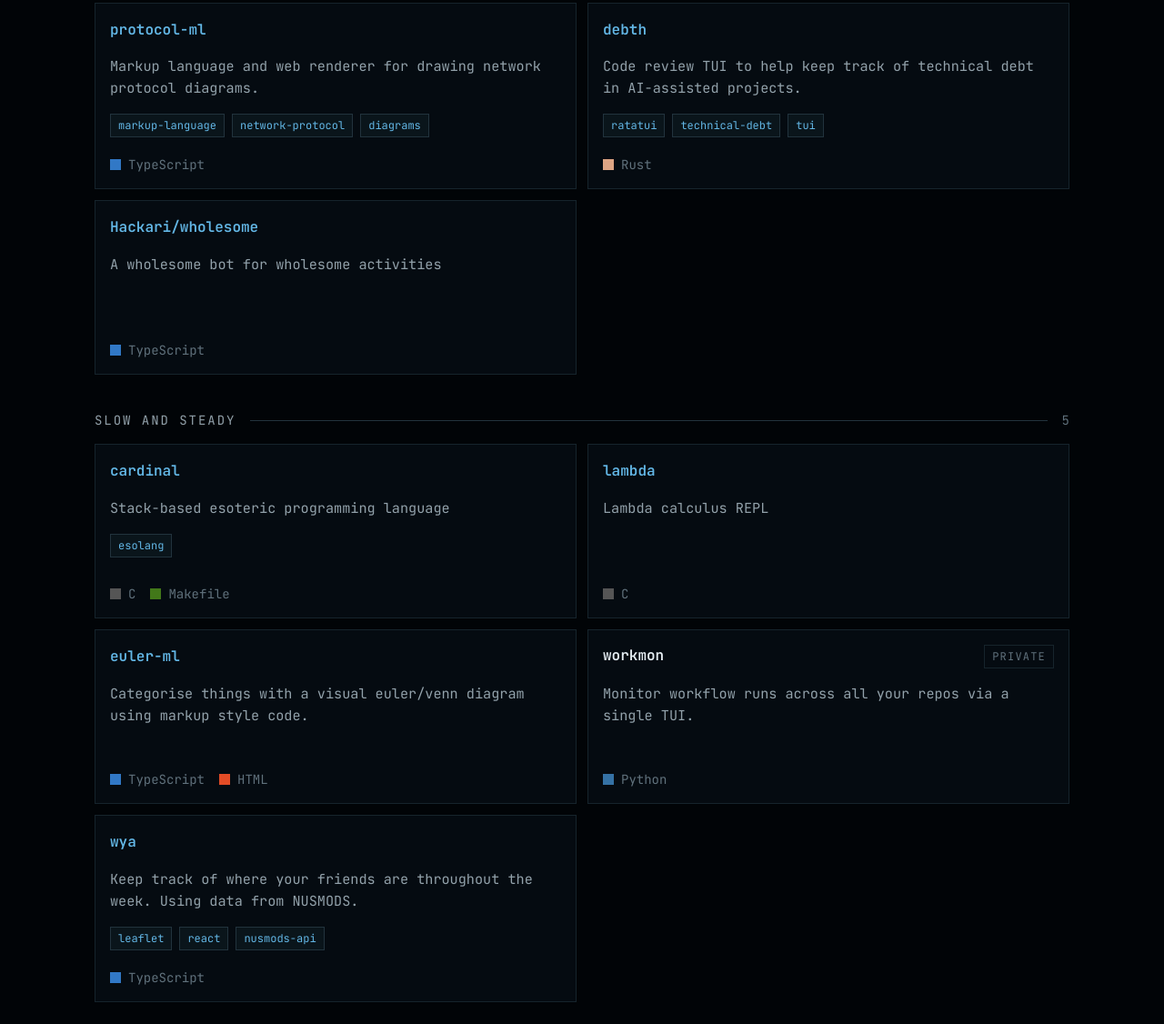
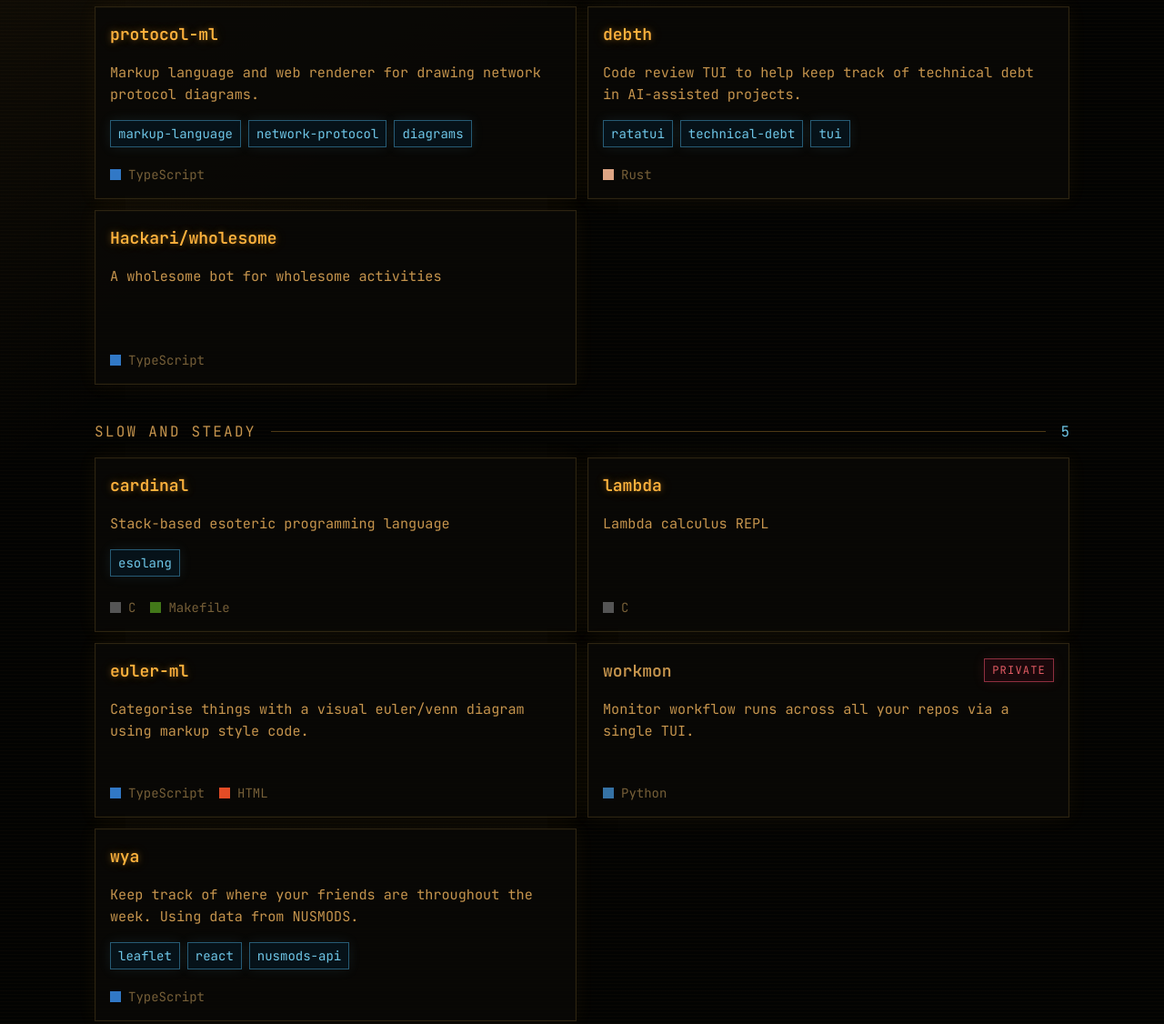
Before and after one commit to alieron/alieron, an Astro site: page / in a window 1280 px wide. Shown: the part 131-1257 px from the top of the page at 91% size. Built offline with nearby package versions, Linux system fonts and the light colour scheme; Astro itself is replaced by a stand-in of ours.

Commit message:
Improve color scheme

```diff
--- a/src/components/ProjectCard.astro
+++ b/src/components/ProjectCard.astro
@@ -22,7 +22,7 @@ const description = project?.description ?? "-";
 ---
 
 <article
-  class="group grid min-h-48 border border-line bg-panel/90 p-4 transition-colors duration-200 hover:border-line-strong hover:bg-panel-soft"
+  class="vfd-panel group grid min-h-48 border border-line bg-panel/90 p-4 transition-colors duration-200 hover:border-line-strong hover:bg-panel-soft"
 >
   <div class="flex h-full flex-col">
     <div class="mb-4 flex items-start justify-between gap-4">
@@ -30,19 +30,19 @@ const description = project?.description ?? "-";
         {
           href ? (
             <a
-              class="break-words text-base font-semibold text-accent transition hover:text-accent-strong"
+              class="vfd-glow break-words text-lg font-semibold text-accent transition hover:text-accent-strong"
               href={href}
               target="_blank"
               rel="noreferrer"
             >{title}</a>
           ) : (
-            <h3 class="break-words text-base font-semibold text-text">{title}</h3>
+            <h3 class="break-words text-lg font-semibold text-muted">{title}</h3>
           )
         }
       </div>
       {
         isPrivate && (
-          <span class="shrink-0 border border-line px-2 py-1 text-xs uppercase tracking-[0.1em] text-faint">
+          <span class="shrink-0 border border-private-line bg-private-panel px-2 py-1 text-xs uppercase tracking-[0.1em] text-private shadow-[0_0_0.85rem_color-mix(in_srgb,var(--color-private)_12%,transparent)]">
             private
           </span>
         )
@@ -55,7 +55,9 @@ const description = project?.description ?? "-";
       topics.length > 0 && (
         <div class="mt-4 flex flex-wrap gap-2">
           {topics.map((topic) => (
-            <span class="border border-divider bg-panel-soft px-2 py-1 text-xs text-accent">{topic}</span>
+            <span class="border border-topic-line bg-topic-panel px-2 py-1 text-sm text-topic shadow-[0_0_0.85rem_color-mix(in_srgb,var(--color-topic)_10%,transparent)]">
+              {topic}
+            </span>
           ))}
         </div>
       )
--- a/src/components/ProjectSection.astro
+++ b/src/components/ProjectSection.astro
@@ -13,11 +13,11 @@ const { category, names, repos } = Astro.props;
 
 <section class="scroll-mt-8">
   <div class="mb-4 flex items-center gap-4">
-    <h2 class="shrink-0 whitespace-nowrap text-sm uppercase tracking-[0.14em] text-muted">{category}</h2>
+    <h2 class="shrink-0 whitespace-nowrap text-base uppercase tracking-[0.14em] text-muted">{category}</h2>
     <div class="min-w-8 flex-1 border-t border-divider"></div>
-    <span class="shrink-0 text-sm text-faint">{names.length}</span>
+    <span class="shrink-0 text-base text-topic">{names.length}</span>
   </div>
-  <div class="grid gap-3 md:grid-cols-2">
+  <div class="grid gap-3 md:grid-cols-2 text-">
     {names.map((name) => <ProjectCard name={name} project={repos[name]} />)}
   </div>
 </section>
--- a/src/components/SiteHeader.astro
+++ b/src/components/SiteHeader.astro
@@ -11,7 +11,7 @@ const githubUrl = `https://github.com/${username}`;
 
 <header class="mx-auto flex w-full max-w-6xl flex-col gap-7 px-5 pt-10 pb-8 sm:px-8 lg:px-10">
   <nav class="flex items-center justify-between gap-4 uppercase tracking-[0.12em] text-muted">
-    <a class="text-accent transition hover:text-accent-strong" href={githubUrl} target="_blank" rel="noreferrer">
+    <a class="vfd-glow text-accent transition hover:text-accent-strong" href={githubUrl} target="_blank" rel="noreferrer">
       github/{username}
     </a>
     <span>{projectCount} projects</span>
--- a/src/styles/global.css
+++ b/src/styles/global.css
@@ -2,17 +2,24 @@
 
 @theme {
   --font-mono: "JetBrains Mono", "SFMono-Regular", Consolas, monospace;
-  --color-page: #010407;
-  --color-panel: #060d12;
-  --color-panel-soft: #0a151b;
-  --color-line: #16242c;
-  --color-divider: #22333d;
-  --color-line-strong: #2f8fd1;
-  --color-text: #e5edf2;
-  --color-muted: #92a1aa;
-  --color-faint: #60717c;
-  --color-accent: #63b7e6;
-  --color-accent-strong: #9ad8f2;
+  --color-page: #030302;
+  --color-panel: #090806;
+  --color-panel-soft: #120f08;
+  --color-line: #2d2411;
+  --color-divider: #4b3815;
+  --color-line-strong: #c98724;
+  --color-text: #ffe2a0;
+  --color-muted: #c5944d;
+  --color-faint: #765f38;
+  --color-accent: #ffb23d;
+  --color-accent-strong: #ffd064;
+  --color-status: #91d35f;
+  --color-private: #e15b63;
+  --color-private-line: #8f2f3f;
+  --color-private-panel: #1a080b;
+  --color-topic: #6fc7e8;
+  --color-topic-line: #275b75;
+  --color-topic-panel: #061219;
 }
 
 @layer base {
@@ -24,7 +31,11 @@
   body {
     min-height: 100vh;
     margin: 0;
-    background: var(--color-page);
+    background:
+      linear-gradient(rgba(255, 177, 61, 0.025) 1px, transparent 1px),
+      linear-gradient(145deg, rgba(255, 177, 61, 0.06), transparent 34rem),
+      var(--color-page);
+    background-size: 100% 4px, 100% 100%, auto;
     color: var(--color-text);
     font-family: var(--font-mono);
     font-size: 17px;
@@ -36,6 +47,21 @@
   }
 
   ::selection {
-    background: rgba(75, 177, 225, 0.26);
+    background: rgba(255, 178, 61, 0.28);
+    color: #fff2c9;
   }
 }
+
+@layer utilities {
+  .vfd-glow {
+    text-shadow:
+      0 0 0.45rem rgba(255, 178, 61, 0.42),
+      0 0 1.2rem rgba(255, 178, 61, 0.16);
+  }
+
+  .vfd-panel {
+    box-shadow:
+      inset 0 0 0 1px rgba(255, 178, 61, 0.02),
+      0 0 1.35rem rgba(255, 178, 61, 0.055);
+  }
+}
```
